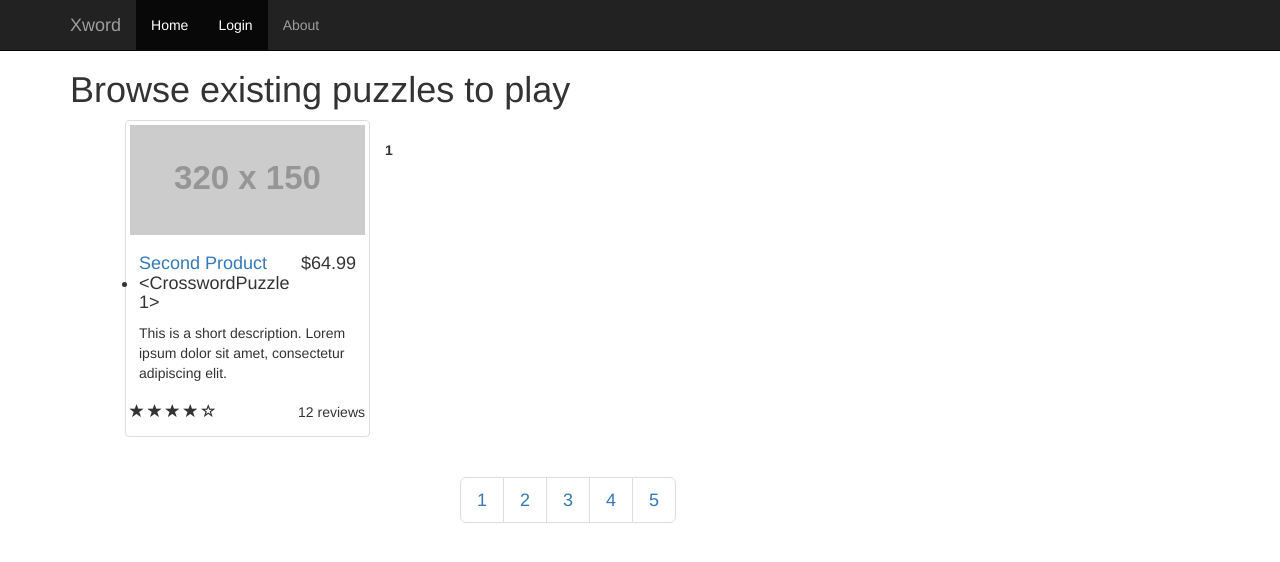
After one commit to A-star-vengers/xword, a Flask app: page /browse_puzzles in a window 1280 px wide. The commit adds this page. Shown: the top 562 px of the page. Run offline with Flask 2, Linux system fonts and the light colour scheme; tables that the repository leaves empty hold one stand-in row (values such as "Sample post"); grey boxes labelled with a size stand in for pictures from a placeholder-image service; some libraries are stand-ins or nearby versions.

Commit message:
progress

```diff
--- a/app/dbmodels/__init__.py
+++ b/app/dbmodels/__init__.py
@@ -161,8 +161,10 @@ class CrosswordPuzzle(db.Model):
     num_cells_down = db.Column(db.Integer)
     #Number of cells horizontally in the puzzle
     num_cells_across = db.Column(db.Integer)
+    title = db.Column(db.String(32), unique=False)
 
-    def __init__(self, num_hints, num_cells_down, num_cells_across):
+    def __init__(self, num_hints, num_cells_down, num_cells_across, title):
         self.num_hints = num_hints
         self.num_cells_down = num_cells_down
         self.num_cells_across = num_cells_across
+        self.title = title
--- /dev/null
+++ b/app/templates/browse_puzzles.html
@@ -0,0 +1,67 @@
+{% extends 'layout.html' %}
+{% block mainbody %}
+<div class="container">
+    <h1> Browse existing puzzles to play </h1>
+
+<ul class="items">
+{% for item in paginated.items %}
+
+       <div class="col-lg-3 col-md-3">
+            <div class="thumbnail">
+                <img src="http://placehold.it/320x150" alt="">
+                <div class="caption">
+                    <h4 class="pull-right">$64.99</h4>
+                    <h4><a href="#">Second Product</a>
+
+                    <li>{{ item }}</li>
+                    </h4>
+                    <p>This is a short description. Lorem ipsum dolor sit amet, consectetur adipiscing elit.</p>
+                </div>
+                <div class="ratings">
+                    <p class="pull-right">12 reviews</p>
+                    <p>
+                        <span class="glyphicon glyphicon-star"></span>
+                        <span class="glyphicon glyphicon-star"></span>
+                        <span class="glyphicon glyphicon-star"></span>
+                        <span class="glyphicon glyphicon-star"></span>
+                        <span class="glyphicon glyphicon-star-empty"></span>
+                    </p>
+                </div>
+            </div>
+        </div>
+
+{% endfor %}
+</ul>
+
+
+<!-- This is from the Flask-SqlAlchemy documentation -->
+<div class=pagination>
+{%- for page in paginated.iter_pages() %}
+{% if page %}
+    {% if page != paginated.page %}
+    <a href="{{ url_for("myview", page=page) }}">{{ page }}</a>
+    {% else %}
+    <strong>{{ page }}</strong>
+    {% endif %}
+{% else %}
+    <span class=ellipsis>…</span>
+{% endif %}
+{%- endfor %}
+</div>
+
+
+   <div class="row">
+        <div class="col-lg-8 col-lg-offset-4">
+            <ul class="pagination pagination-lg">
+              <li><a href="#">1</a></li>
+              <li><a href="#">2</a></li>
+              <li><a href="#">3</a></li>
+              <li><a href="#">4</a></li>
+              <li><a href="#">5</a></li>
+            </ul>
+        </div>
+    </div>
+</div>
+{% endblock %}
+{% block jsinclude %}
+{% endblock %}
--- a/app/templates/layout.html
+++ b/app/templates/layout.html
@@ -8,7 +8,7 @@
     <meta name="description" content="">
     <meta name="author" content="">
 
-    <title>Starter Template for Bootstrap</title>
+    <title>Xword: A Social Crossword Application</title>
 
     <!-- Bootstrap core CSS -->
     <link href="{{ url_for('static', filename='css/bootstrap.min.css') }}" rel="stylesheet">
--- a/app/views.py
+++ b/app/views.py
@@ -139,6 +139,25 @@ def submit_pair():
     return redirect(url_for('login'))
 
 
+@app.route("/browse_puzzles", methods=['GET', 'POST'])
+def browse_puzzles():
+
+    page = ''
+    per_page = 8
+    total = 40
+    query = CrosswordPuzzle.query
+    paginated = query.paginate()
+    # http://flask-sqlalchemy.pocoo.org/2.1/api/#flask.ext.sqlalchemy.Pagination
+    # https://www.reddit.com/r/flask/comments/3nsfr3/afflasksqlalchemy_pagination/
+#    paginated = Table.query.filter(things==thing, this==that).paginate(page, 10)
+#    return render_template("mypage.html", paginated=paginated)
+    # flask.ext.sqlalchemy.Pagination(query, page, per_page, total, items)
+#    paginated = UserCreatedPuzzles.query.filter(things==thing, this==that).paginate(page, 10)
+
+    if request.method == 'GET':
+        return render_template('browse_puzzles.html', paginated=paginated)
+
+
 @app.route("/create_puzzle", methods=['GET', 'POST'])
 @login_required
 def create_puzzle():
@@ -161,7 +180,7 @@ def create_puzzle():
         hints = sorted(list(hints))
         answers = sorted(list(answers))
 
-        # Should respond with error if hints, answers lengths do not mach
+        # Should respond with error if hints, answers lengths do not match
         if len(hints) != len(answers):
             message = "Error: Invalid Request Arguments."
             return render_template(
@@ -248,7 +267,7 @@ def create_puzzle():
         # print( str(word_descriptions) )
 
         # Create the crossword puzzle
-        puzzle = CrosswordPuzzle(len(pairs), 25, 25)
+        puzzle = CrosswordPuzzle(len(pairs), 25, 25, 'temp')
         db.session.add(puzzle)
         db.session.commit()
 
```
Also changed, not shown: app/templates/create_puzzle.html (+11 -0 lines).
